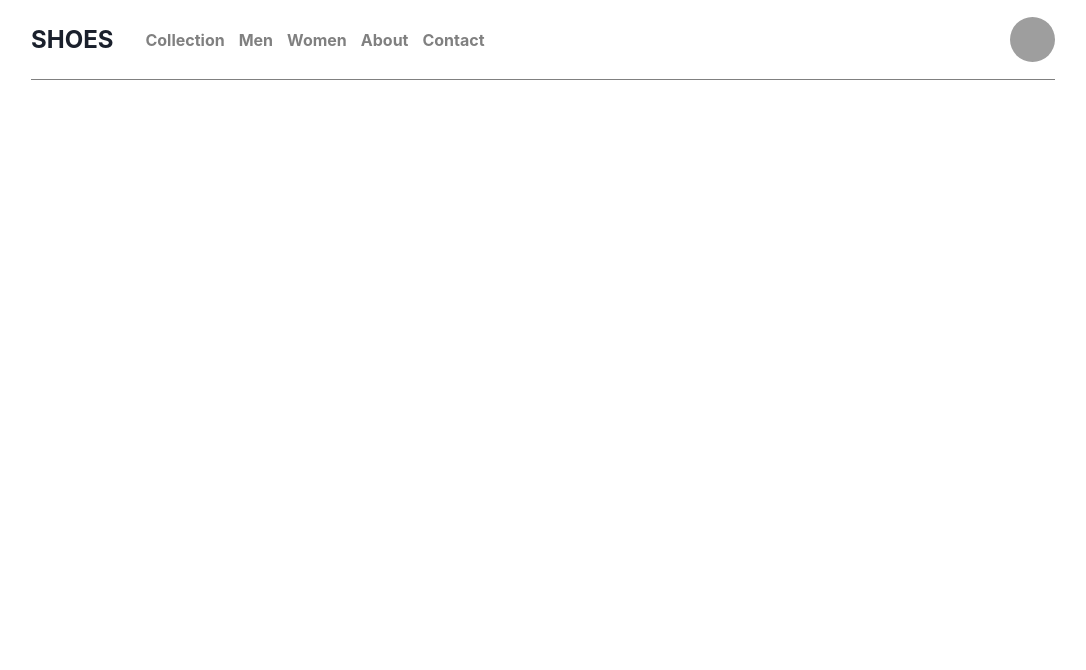
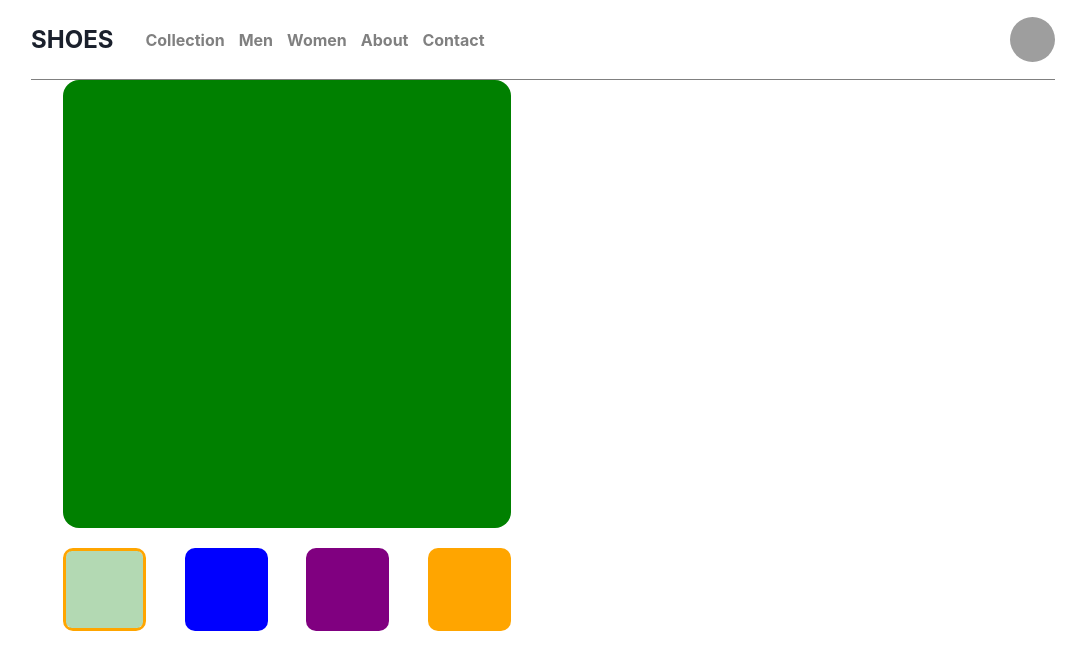
Before and after one commit to OmarLawaty/shoes-ecommerce, a React (Vite) app: page / in a window 1280 px wide. Shown: the top 670 px of the page, without its empty margins (97-1183 px from the left). Built offline with nearby package versions, Linux system fonts and the light colour scheme; grey boxes are pictures that could not be loaded.

Commit message:
feat: image preview implementation

```diff
--- a/src/App.tsx
+++ b/src/App.tsx
@@ -1,10 +1,13 @@
 import { Container } from '@chakra-ui/react';
+
 import { Header } from './components/Header';
+import { ProductPage } from './pages';
 
 const App = () => {
   return (
     <Container>
       <Header />
+      <ProductPage />
     </Container>
   );
 };
--- a/src/hooks/index.ts
+++ b/src/hooks/index.ts
@@ -1,2 +1,3 @@
 export * from './useProduct';
 export * from './usePopUp';
+export * from './useCounter';
--- /dev/null
+++ b/src/hooks/useCounter.ts
@@ -0,0 +1,24 @@
+import { useState } from 'react';
+
+export const useCounter = (initialValue: number, maxValue?: number) => {
+  const [count, setCount] = useState(initialValue);
+
+  return {
+    count,
+    setCount: (value: number) => setCount(value),
+    increment: () => {
+      if (maxValue) {
+        count === maxValue ? setCount(0) : setCount(count + 1);
+      } else {
+        setCount(count + 1);
+      }
+    },
+    decrement: () => {
+      if (maxValue) {
+        count === 0 ? setCount(maxValue) : setCount(count - 1);
+      } else {
+        return;
+      }
+    },
+  };
+};
--- /dev/null
+++ b/src/pages/ProductPage/ProductPage.tsx
@@ -0,0 +1,33 @@
+import { useState } from 'react';
+import { Flex } from '@chakra-ui/react';
+
+import { ImagePreview } from './components';
+
+export const ProductPage = () => {
+  const [currentImageIndex, setCurrentImageIndex] = useState(0);
+  const [lightboxVisibility, setLightboxVisibility] = useState(false);
+
+  const onSetCurrentImageIndex = (index: number) => {
+    setCurrentImageIndex(index);
+  };
+
+  const onCloseLightBox = () => {
+    setLightboxVisibility(false);
+  };
+
+  return (
+    <Flex direction="column" w={['100%', null, '50%']}>
+      <ImagePreview
+        type="preview"
+        setCurrentImageIndex={onSetCurrentImageIndex}
+        onClick={() => {
+          if (window.innerWidth >= 768) setLightboxVisibility(true);
+        }}
+      />
+
+      {lightboxVisibility && (
+        <ImagePreview type="lightbox" closeLightBox={onCloseLightBox} initialImageIndex={currentImageIndex} />
+      )}
+    </Flex>
+  );
+};
--- /dev/null
+++ b/src/pages/ProductPage/components/ImageButton.tsx
@@ -0,0 +1,21 @@
+import { Box, FlexProps } from '@chakra-ui/react';
+
+interface ImageButtonProps extends FlexProps {
+  image: string;
+}
+
+export const ImageButton = ({ image, ...props }: ImageButtonProps) => {
+  return (
+    <Box
+      {...props}
+      cursor="pointer"
+      bgColor={image}
+      minH="60px"
+      minW="60px"
+      margin="20px 1.5vw"
+      borderRadius="10px"
+      boxSize="6.5vw"
+      pos="relative"
+    ></Box>
+  );
+};
--- /dev/null
+++ b/src/pages/ProductPage/components/ImagePreview.tsx
@@ -0,0 +1,147 @@
+import { Box, Button, Flex, FlexProps } from '@chakra-ui/react';
+import { IoIosArrowForward } from 'react-icons/io';
+import { IoIosArrowBack } from 'react-icons/io';
+import { MdClose } from 'react-icons/md';
+
+import { ImageButton } from './ImageButton';
+import { useCounter } from '../../../hooks/index';
+
+// just a static array including imaginary images till the backend server is on
+const images = ['green', 'blue', 'purple', 'orange'];
+
+interface ImagePreviewProps extends FlexProps {
+  initialImageIndex?: number;
+  setCurrentImageIndex?: (index: number) => void;
+  closeLightBox?: () => void;
+  type: 'preview' | 'lightbox';
+}
+
+export const ImagePreview = ({
+  initialImageIndex,
+  setCurrentImageIndex,
+  closeLightBox,
+  type,
+  ...props
+}: ImagePreviewProps) => {
+  const imageIndex = useCounter(initialImageIndex || 0, images.length - 1);
+
+  if (setCurrentImageIndex) setCurrentImageIndex(imageIndex.count);
+
+  return (
+    <>
+      {type === 'lightbox' && (
+        <Box
+          w="100vw"
+          h="100vh"
+          position="fixed"
+          left="50%"
+          top="50%"
+          transform="translate(-50%,-50%)"
+          bgColor="#80808087"
+          onClick={() => {
+            if (closeLightBox) closeLightBox();
+          }}
+        ></Box>
+      )}
+
+      <Flex
+        direction="column"
+        align="center"
+        position={type === 'lightbox' ? 'absolute' : 'unset'}
+        left="50%"
+        top="50%"
+        transform={type === 'lightbox' ? 'translate(-50%,-50%)' : 'unset'}
+      >
+        {type === 'lightbox' && (
+          <Box
+            alignSelf="flex-end"
+            m="0 60px 10px 0"
+            fontSize="2.5rem"
+            cursor="pointer"
+            _hover={{ color: 'orange' }}
+            onClick={() => {
+              if (closeLightBox) closeLightBox();
+            }}
+          >
+            <MdClose />
+          </Box>
+        )}
+
+        <Flex align="center" justify="center" w="100%">
+          <ImageNavButton parentType={type} direction="back" clickHandler={imageIndex.decrement} />
+
+          <Box
+            minW={['unset', null, '350px']}
+            minH={['350px', null, '350px']}
+            w={['100vw', null, '35vw']}
+            h={['70vw', null, '35vw']}
+            borderRadius="1em"
+            bgColor={images[imageIndex.count]}
+            cursor={['unset', null, 'pointer']}
+            {...props}
+          ></Box>
+
+          <ImageNavButton parentType={type} direction="forward" clickHandler={imageIndex.increment} />
+        </Flex>
+
+        <Flex direction="row">
+          {images.map((image, index) => {
+            return (
+              <ImageButton
+                key={index}
+                image={image}
+                display={['none', null, 'block']}
+                border={imageIndex.count === index ? '3px solid orange' : 'none'}
+                _after={
+                  imageIndex.count === index
+                    ? {
+                        content: '""',
+                        position: 'absolute',
+                        boxSize: 'full',
+                        bgColor: 'white',
+                        opacity: '0.7',
+                        borderRadius: '6px',
+                      }
+                    : 'none'
+                }
+                onClick={() => {
+                  imageIndex.setCount(index);
+                  if (setCurrentImageIndex) setCurrentImageIndex(index);
+                }}
+              />
+            );
+          })}
+        </Flex>
+      </Flex>
+    </>
+  );
+};
+
+interface ImageNavButtonProps {
+  direction: 'back' | 'forward';
+  parentType: 'lightbox' | 'preview';
+  clickHandler: () => void;
+}
+
+const ImageNavButton = ({ direction, parentType, clickHandler }: ImageNavButtonProps) => {
+  return (
+    <Button
+      bgColor="#ffffff"
+      minW="40px"
+      minH="40px"
+      borderRadius="50%"
+      position={['absolute', null, 'unset']}
+      left={direction === 'back' ? '0' : 'unset'}
+      right={direction === 'forward' ? '0' : 'unset'}
+      transform={
+        direction === 'back'
+          ? ['translateX(80%)', 'translateX(100%)', 'translateX(50%)']
+          : ['translateX(-80%)', 'translateX(-100%)', 'translateX(-50%)']
+      }
+      display={parentType === 'lightbox' ? 'flex' : ['flex', null, 'none']}
+      onClick={clickHandler}
+    >
+      {direction === 'back' ? <IoIosArrowBack /> : <IoIosArrowForward />}
+    </Button>
+  );
+};
--- /dev/null
+++ b/src/pages/ProductPage/components/index.ts
@@ -0,0 +1,3 @@
+export * from './ImagePreview';
+export * from './ProductInfo';
+export * from './ImageButton';
--- /dev/null
+++ b/src/pages/ProductPage/index.ts
@@ -0,0 +1 @@
+export * from './ProductPage';
--- /dev/null
+++ b/src/pages/index.ts
@@ -0,0 +1 @@
+export * from './ProductPage';
```
